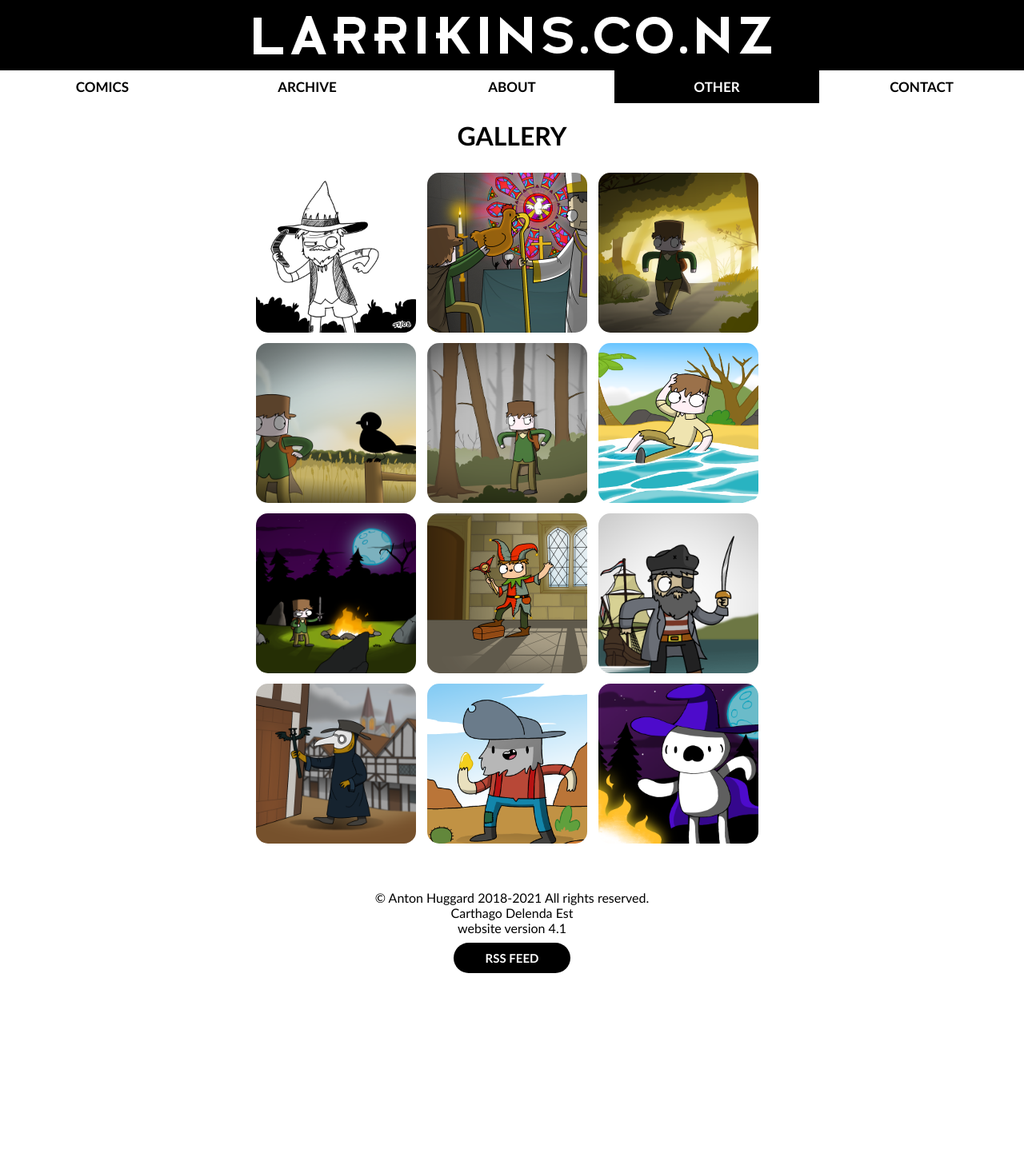
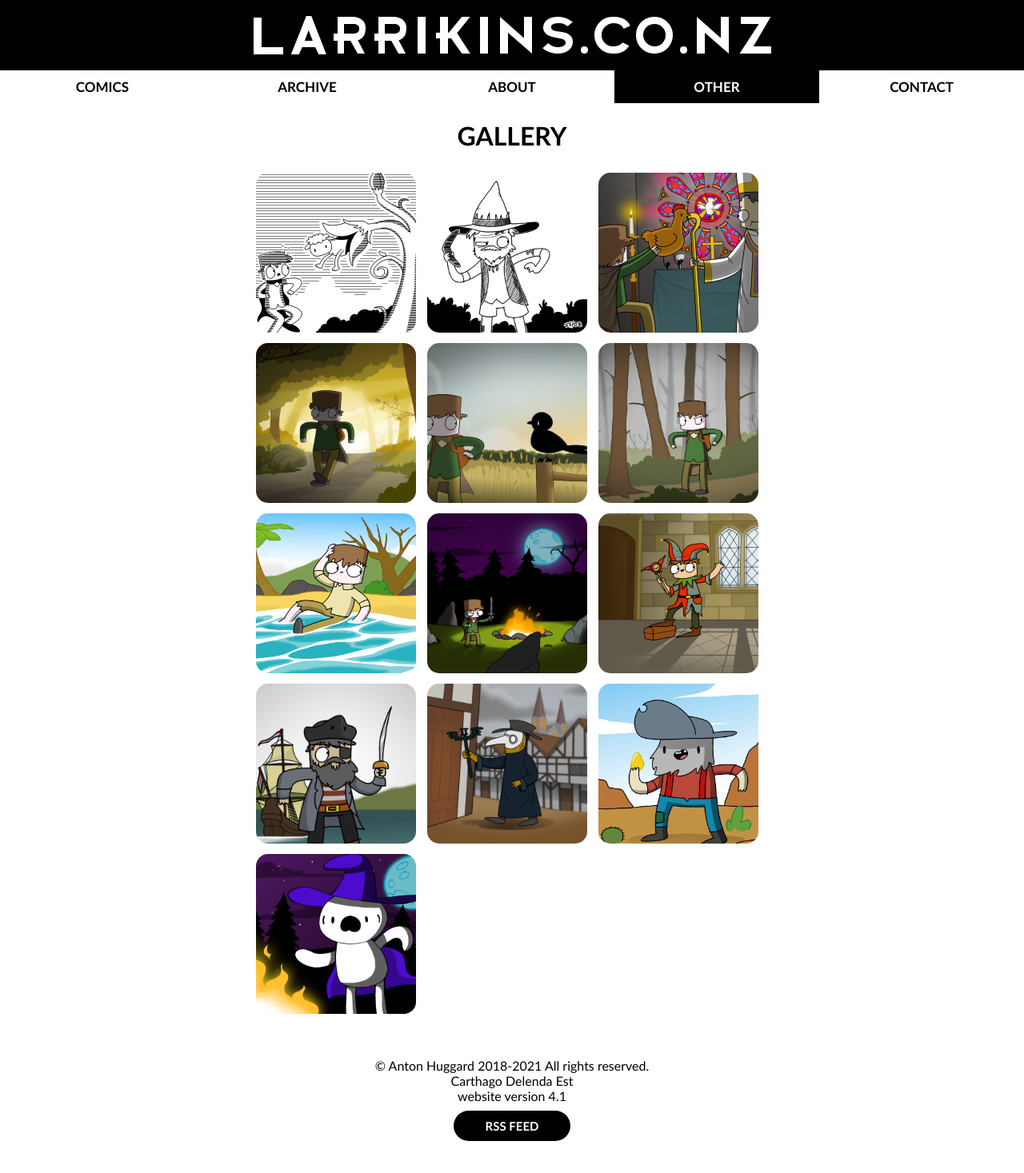
Before and after one commit to AntonHuggard/larrikins, a Jekyll site: the page built from gallery.html, in a window 1280 px wide. Shown: the whole page at 80% size. Built offline with Jekyll 4.4.1, drawn with Linux system fonts in a browser that asks for light colours; before the commit the page ends 1257 px from its top, so only the background shows below that.

```diff
--- a/gallery.html
+++ b/gallery.html
@@ -16,6 +16,10 @@ permalink: /art
 <script>
     function showImg(n) {
         switch (n) {
+            case 13:
+                document.getElementById('modal-img').src='../art/50_Adventurer_Tartary.png';
+                document.getElementById('modal-text').innerText = 'Adventurer and the weird plant';
+                break;
             case 12:
                 document.getElementById('modal-img').src='../art/21.2.Australian_wizard.png';
                 document.getElementById('modal-text').innerText = 'Australian wizard';
@@ -75,6 +79,7 @@ permalink: /art
 </script>
 
 <div class='gallery-container'>
+    <img class='gallery-img' loading="lazy" onclick='showImg(13)' src='../art/50_Adventurer_Tartary.png'>
     <img class='gallery-img' loading="lazy" onclick='showImg(12)' src='../art/21.2.Australian_wizard.png'>
     <img class='gallery-img' loading="lazy" onclick='showImg(11)' src='../art/49_Adventurer-Holy-Chicken.png'>
     <img class='gallery-img' loading="lazy" onclick='showImg(6)' src='../art/48_Adventurer-Golden-Wood.png'>
```
Also changed, not shown: art/50_Adventurer_Tartary.png (added).
